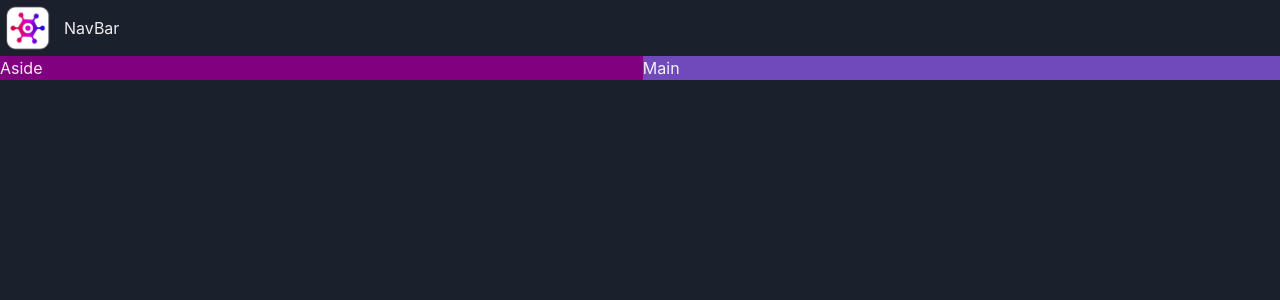
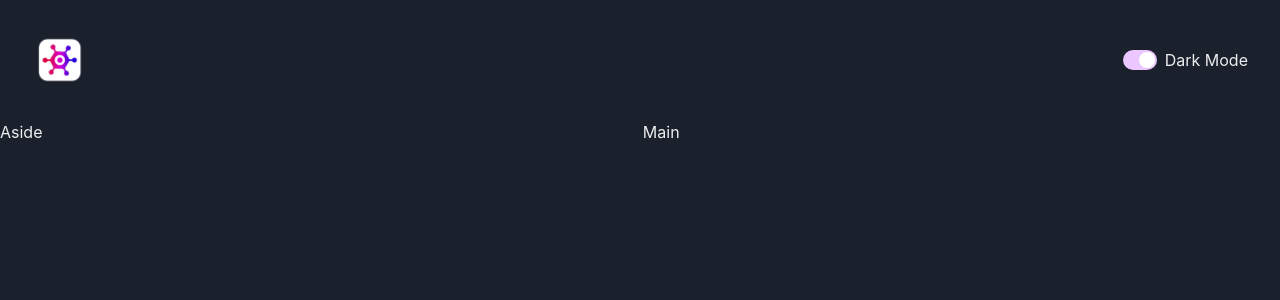
Before and after one commit to JoleneKearse/game-hub, a React (Vite) app: page / in a window 1280 px wide. Shown: the top 300 px of the page. Built offline with nearby package versions, Linux system fonts and the light colour scheme.

Commit message:
feat: add colorModeSwitch

```diff
--- a/src/App.tsx
+++ b/src/App.tsx
@@ -14,11 +14,11 @@ function App() {
         <NavBar />
       </GridItem>
       <Show above="lg">
-        <GridItem area="aside" bg="purple">
+        <GridItem area="aside">
           Aside
         </GridItem>
       </Show>
-      <GridItem area="main" bg="#6f4ab8">
+      <GridItem area="main">
         Main
       </GridItem>
     </Grid>
--- /dev/null
+++ b/src/components/ColorModeSwitch.tsx
@@ -0,0 +1,16 @@
+import { HStack, Switch, Text, useColorMode } from "@chakra-ui/react";
+
+export function ColorModeSwitch() {
+  const { toggleColorMode, colorMode } = useColorMode();
+
+  return (
+    <HStack>
+      <Switch
+        colorScheme="brand"
+        isChecked={colorMode === "dark"}
+        onChange={toggleColorMode}
+      />
+      <Text>Dark Mode</Text>
+    </HStack>
+  );
+}
--- a/src/components/NavBar.tsx
+++ b/src/components/NavBar.tsx
@@ -1,11 +1,12 @@
-import { HStack, Image, Text } from "@chakra-ui/react";
-import logo from "../assets/logo.webp"
+import { HStack, Image } from "@chakra-ui/react";
+import logo from "../assets/logo.webp";
+import { ColorModeSwitch } from "./ColorModeSwitch";
 
 export function NavBar() {
   return (
-    <HStack>
+    <HStack justifyContent="space-between" padding="2rem">
       <Image src={logo} boxSize="3.5rem" />
-      <Text>NavBar</Text>
+      <ColorModeSwitch />
     </HStack>
-  )
+  );
 }
--- a/src/theme.ts
+++ b/src/theme.ts
@@ -4,6 +4,20 @@ const config: ThemeConfig = {
   initialColorMode: "dark",
 };
 
-const theme = extendTheme({ config });
+const theme = extendTheme({ config, colors: {
+  "brand": {
+    50: "#FAF0FF",
+    100: "#F6E6FF",
+    200: "#ECC7FF",
+    300: "#DF9FFF",
+    400: "#CA62FE",
+    500: "#9201DB",
+    600: "#8401C6",
+    700: "#7701B2",
+    800: "#660198",
+    900: "#400060",
+    950: "#2F0047"
+  }
+} });
 
 export default theme;
```
